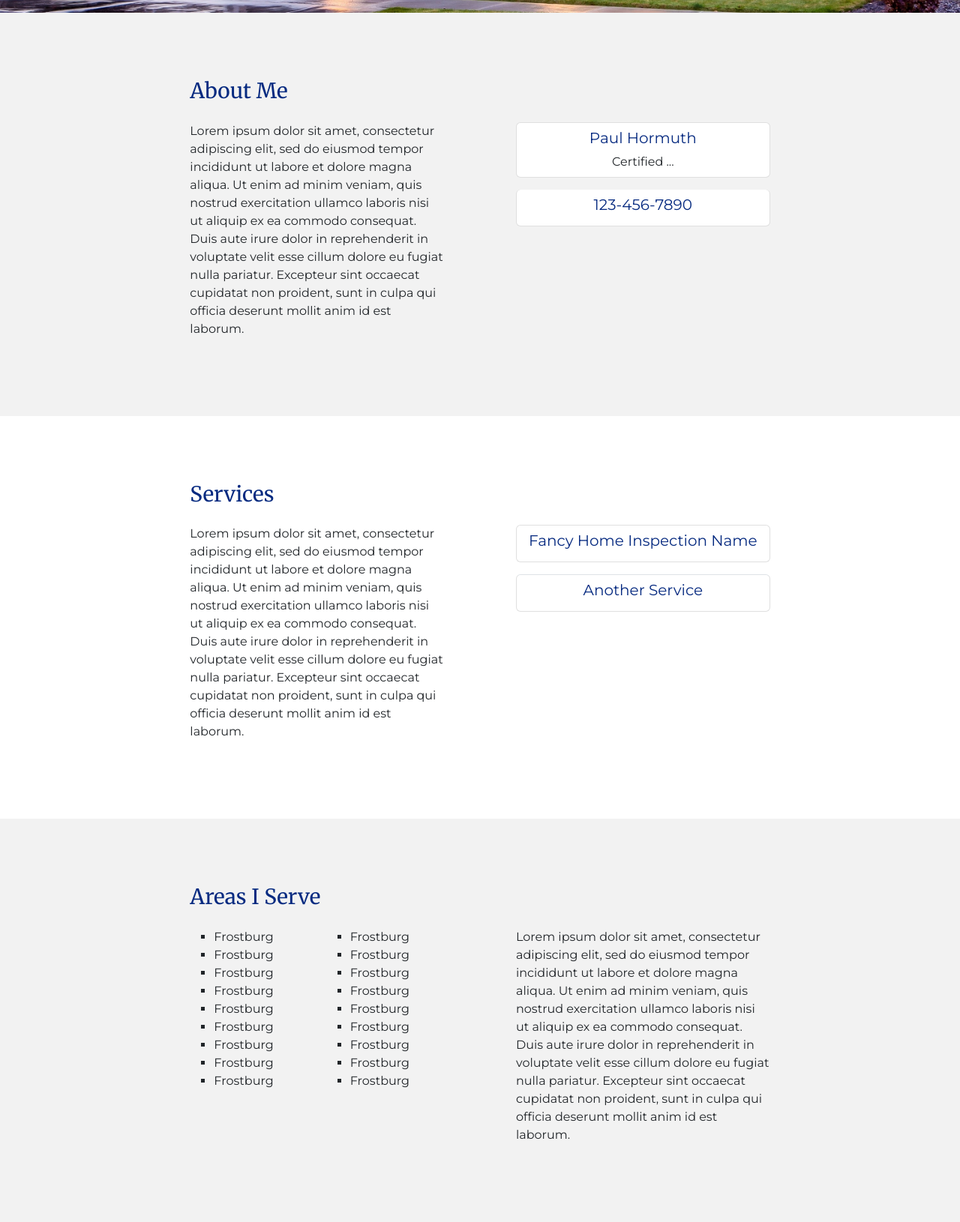
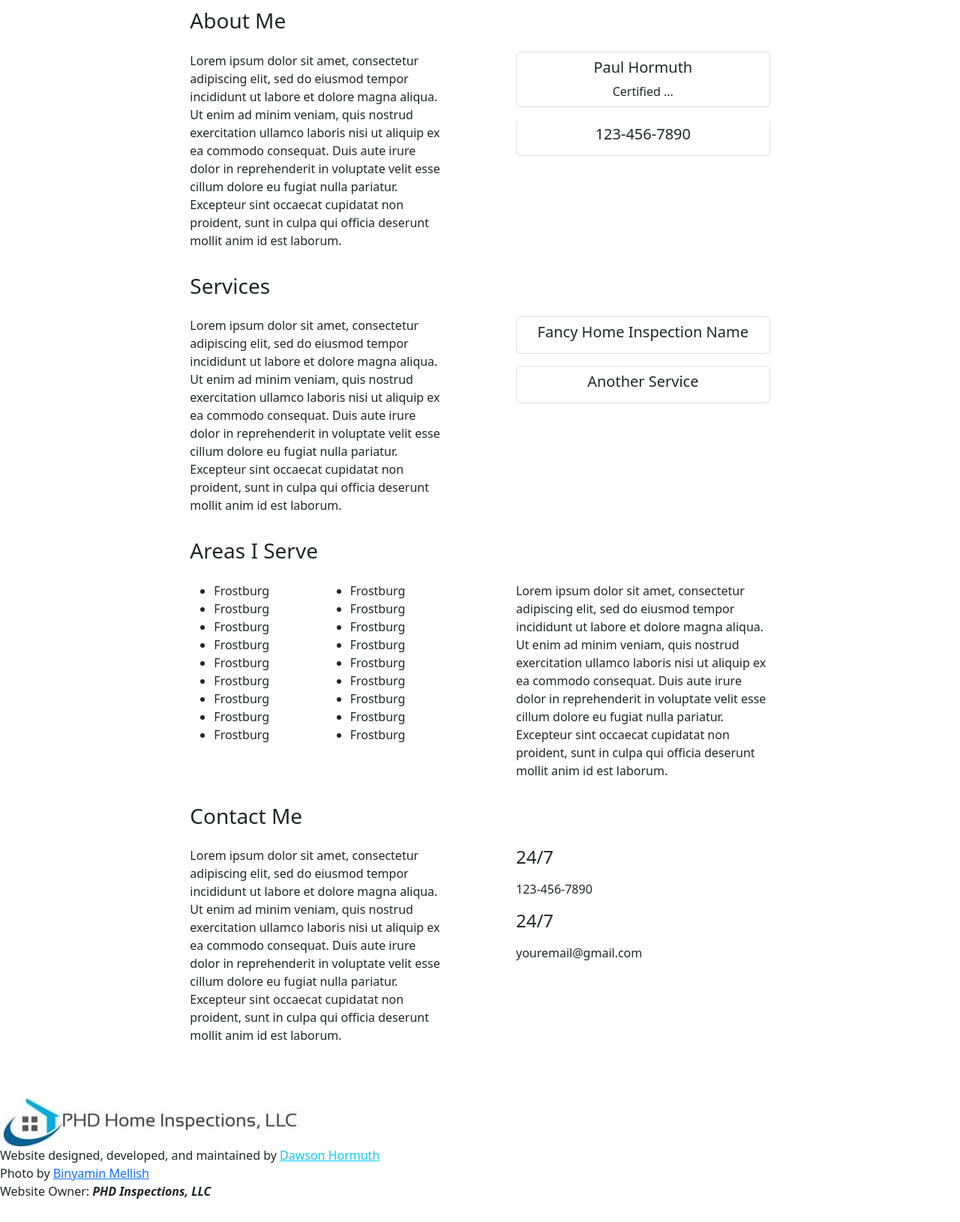
Before and after one commit to phormuth/Pauls-Home-Inspections, a plain HTML site: page index.html in a window 1280 px wide. Shown: the part 650-2280 px from the top of the page at 75% size. After the commit the page ends 2251 px from the top, so only its background shows below. Drawn offline with nearby package versions, Linux system fonts and the light colour scheme.

Commit message:
removed file

```diff
--- a/CSS/styles.css
+++ /dev/null
@@ -1,156 +0,0 @@
-body{
-  font-family: 'Montserrat', sans-serif;
-}
-
-@media screen and (min-width: 601px) {
-  .navbar-spacing {
-    margin-left: 10%;
-  }
-}
-
-@media screen and (max-width: 600px) {
-  .navbar-spacing {
-    margin-left: 0;
-    margin-right: 0;
-  }
-}
-
-.about-section {
-  display: block;
-  padding: 80px 0 80px 0;
-  background-color: #F2F2F2;
-}
-
-.services-section {
-  display: block;
-  padding: 80px 0 80px 0;
-  background-color: #FFFFFF;
-}
-
-.areas-section {
-  display: block;
-  padding: 80px 0 80px 0;
-  background-color: #F2F2F2;
-}
-
-.contact-section {
-  display: block;
-  padding: 80px 0 80px 0;
-  background-color: #FFFFFF;
-}
-
-.title-section {
-  display: flex;
-  justify-content: center;
-  align-items: center;
-}
-
-@media screen and (min-width: 347px) {
-  .title-section {
-    padding-top: 70px;
-  }
-}
-
-@media screen and (max-width: 346px) {
-  .title-section {
-    padding-top: 115px;
-  }
-}
-
-.title-section-img {
-  position: relative;
-  width: 100%;
-}
-
-.title {
-  position: absolute;
-  color: white;
-  font-family: 'Merriweather', serif;
-  font-weight: 900;
-}
-
-@media screen and (min-width: 601px) {
-  .title {
-    font-size: 50px;
-  }
-}
-
-@media screen and (max-width: 600px) {
-  .title {
-    font-size: 25px;
-  }
-}
-
-.phone-btn {
-  box-shadow: inset 0 1px 0 0 #7a8eb9;
-  background: linear-gradient(to bottom, #637aad 5%, #5972a7 100%);
-  background-color: #637aad;
-  border: 2px solid #314179;
-  display: inline-block;
-  cursor: pointer;
-  color: #000000;
-  font-family: 'Montserrat', sans-serif;
-  font-size: 13px;
-  font-weight: bold;
-  padding: 5px 30px;
-  text-decoration: none;
-  margin-top: 1px;
-}
-
-.phone-btn:hover {
-  background: linear-gradient(to bottom, #5972a7 5%, #637aad 100%);
-  color: #ffffff;
-}
-
-.phone-btn:active {
-  position: relative;
-  top: 1px;
-}
-
-.footer {
-  position: absolute;
-  width: 100%;
-}
-
-.footer-text {
-  font-size: 12px;
-  text-align: center;
-  padding: 30px 0 30px 0;
-  background-color: #F2F2F2;
-}
-
-.list-dimensions{
-  width: 200px;
-}
-
-.areas-of-service{
-  list-style-type: square;
-  margin:0;
-}
-
-.center {
-  display: block;
-  margin-left: auto;
-  margin-right: auto;
-}
-
-@media screen and (min-width: 601px) {
-  .base-img {
-    width: 400px;
-  }
-}
-
-@media screen and (max-width: 600px) {
-  .base-img {
-    width: 300px;
-  }
-}
-
-h3{
-  font-family: 'Merriweather', serif;
-  color: #062A80;
-}
-
-h5{
-  color: #062A80;
-}
--- a/index.html
+++ b/index.html
@@ -7,7 +7,7 @@
   <link rel="shortcut icon" href="images/phd-inspections-logo.jpeg">
   <link href="https://cdn.jsdelivr.net/npm/bootstrap@5.2.3/dist/css/bootstrap.min.css" rel="stylesheet" integrity="sha384-rbsA2VBKQhggwzxH7pPCaAqO46MgnOM80zW1RWuH61DGLwZJEdK2Kadq2F9CUG65" crossorigin="anonymous">
   <script src="https://cdn.jsdelivr.net/npm/bootstrap@5.2.3/dist/js/bootstrap.bundle.min.js" integrity="sha384-kenU1KFdBIe4zVF0s0G1M5b4hcpxyD9F7jL+jjXkk+Q2h455rYXK/7HAuoJl+0I4" crossorigin="anonymous"></script>
-  <link rel="stylesheet" href="css\styles.css">
+  <link rel="stylesheet" href="css/styles.css">
   <link rel="preconnect" href="https://fonts.googleapis.com">
   <link rel="preconnect" href="https://fonts.gstatic.com" crossorigin>
   <link href="https://fonts.googleapis.com/css2?family=Merriweather&family=Montserrat&display=swap" rel="stylesheet">
```
